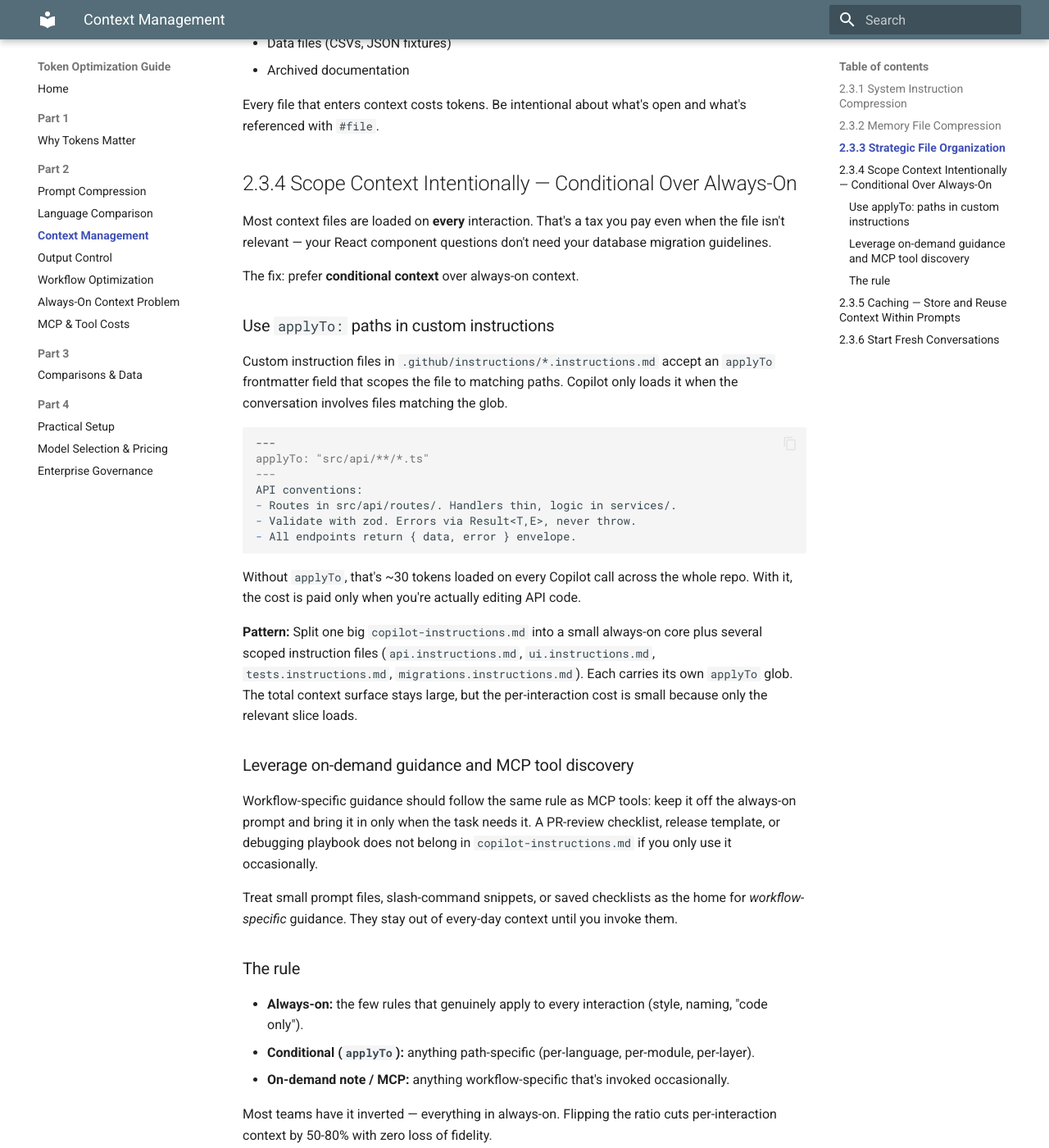
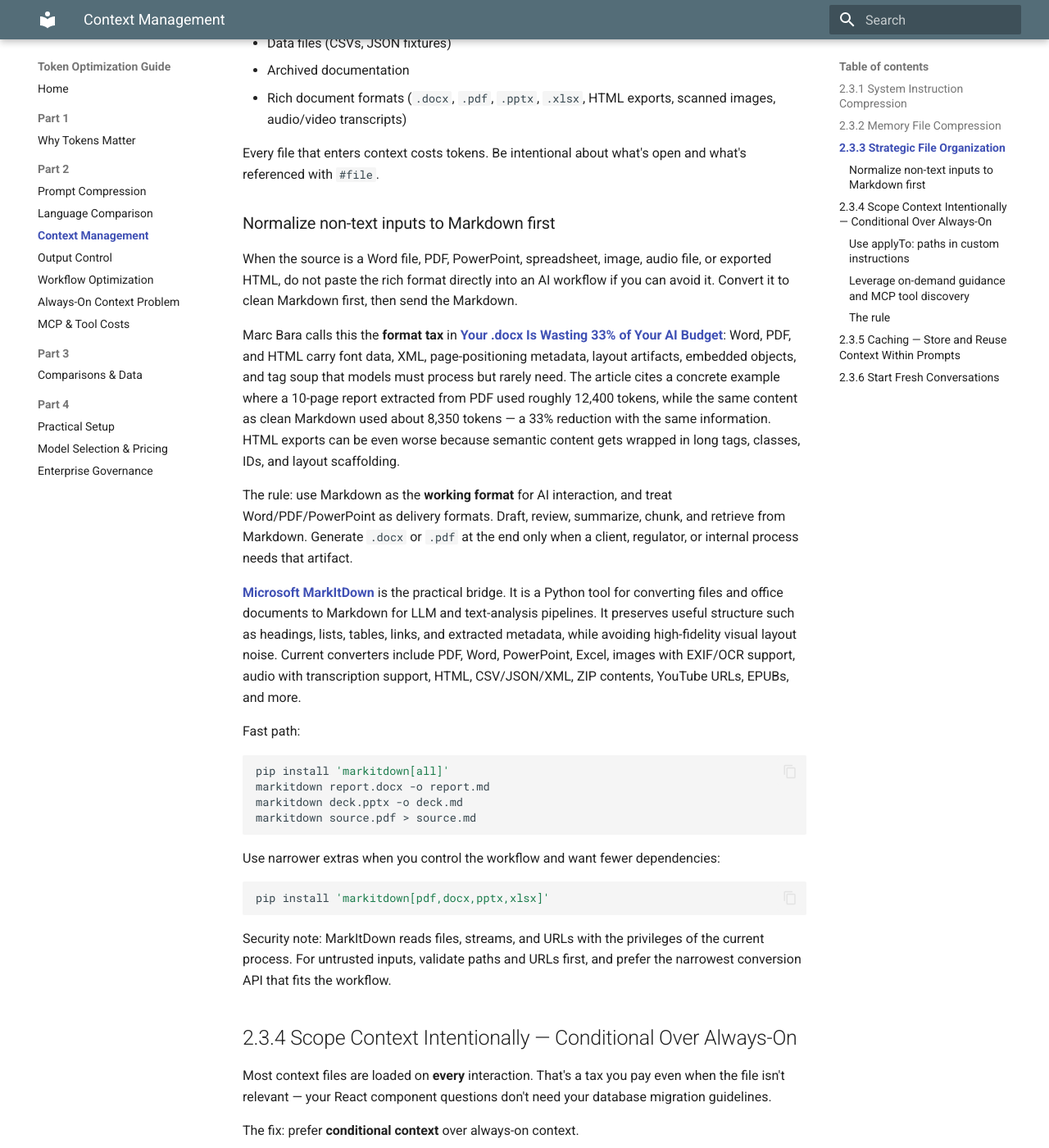
Before and after one commit to JamestsaiTW/github-copilot-token-optimization, an MkDocs documentation site: the page built from docs/04-context-management.md, in a window 1280 px wide and 1400 px high, scrolled down 2843 px. Shown: the whole window at 82% size. Built offline with MkDocs 1.6.1 and Material for MkDocs 9.7.7, drawn with Linux system fonts in a browser that asks for light colours.

Commit message:
Enhance README and documentation with guidance on converting non-text files to Markdown for token efficiency

````diff
--- a/docs/04-context-management.md
+++ b/docs/04-context-management.md
@@ -93,8 +93,36 @@
 - Vendor directories
 - Data files (CSVs, JSON fixtures)
 - Archived documentation
+- Rich document formats (`.docx`, `.pdf`, `.pptx`, `.xlsx`, HTML exports, scanned images, audio/video transcripts)
 
 Every file that enters context costs tokens. Be intentional about what's open and what's referenced with `#file`.
+
+### Normalize non-text inputs to Markdown first
+
+When the source is a Word file, PDF, PowerPoint, spreadsheet, image, audio file, or exported HTML, do not paste the rich format directly into an AI workflow if you can avoid it. Convert it to clean Markdown first, then send the Markdown.
+
+Marc Bara calls this the **format tax** in [Your .docx Is Wasting 33% of Your AI Budget](https://medium.com/@marc.bara.iniesta/your-docx-is-wasting-33-of-your-ai-budget-86a3d229d042): Word, PDF, and HTML carry font data, XML, page-positioning metadata, layout artifacts, embedded objects, and tag soup that models must process but rarely need. The article cites a concrete example where a 10-page report extracted from PDF used roughly 12,400 tokens, while the same content as clean Markdown used about 8,350 tokens — a 33% reduction with the same information. HTML exports can be even worse because semantic content gets wrapped in long tags, classes, IDs, and layout scaffolding.
+
+The rule: use Markdown as the **working format** for AI interaction, and treat Word/PDF/PowerPoint as delivery formats. Draft, review, summarize, chunk, and retrieve from Markdown. Generate `.docx` or `.pdf` at the end only when a client, regulator, or internal process needs that artifact.
+
+[Microsoft MarkItDown](https://github.com/microsoft/markitdown) is the practical bridge. It is a Python tool for converting files and office documents to Markdown for LLM and text-analysis pipelines. It preserves useful structure such as headings, lists, tables, links, and extracted metadata, while avoiding high-fidelity visual layout noise. Current converters include PDF, Word, PowerPoint, Excel, images with EXIF/OCR support, audio with transcription support, HTML, CSV/JSON/XML, ZIP contents, YouTube URLs, EPUBs, and more.
+
+Fast path:
+
+```bash
+pip install 'markitdown[all]'
+markitdown report.docx -o report.md
+markitdown deck.pptx -o deck.md
+markitdown source.pdf > source.md
+```
+
+Use narrower extras when you control the workflow and want fewer dependencies:
+
+```bash
+pip install 'markitdown[pdf,docx,pptx,xlsx]'
+```
+
+Security note: MarkItDown reads files, streams, and URLs with the privileges of the current process. For untrusted inputs, validate paths and URLs first, and prefer the narrowest conversion API that fits the workflow.
 
 ## 2.3.4 Scope Context Intentionally — Conditional Over Always-On
 
````
Also changed, not shown: README.md (+9 -7 lines), docs/09-comparisons-data.md (+6 -2 lines), docs/10-practical-setup.md (+25 -0 lines), docs/index.md (+6 -2 lines).
